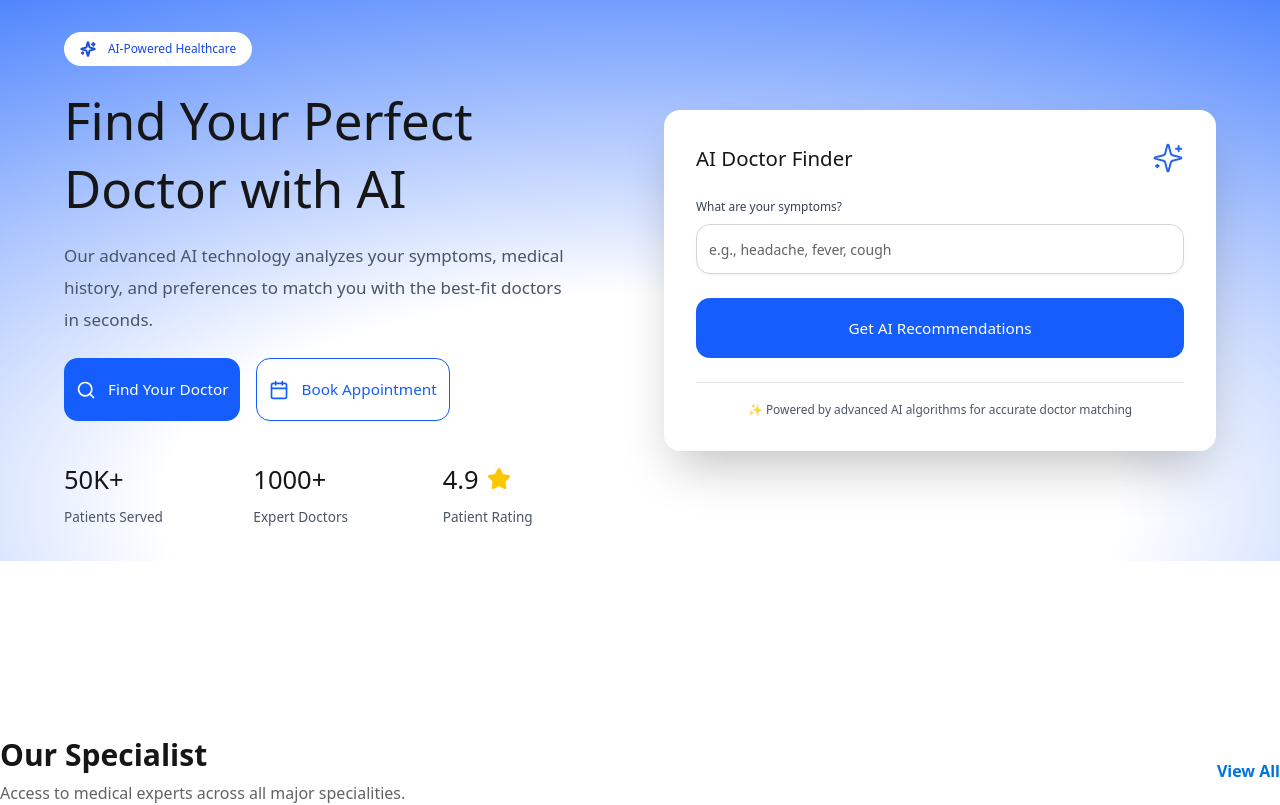
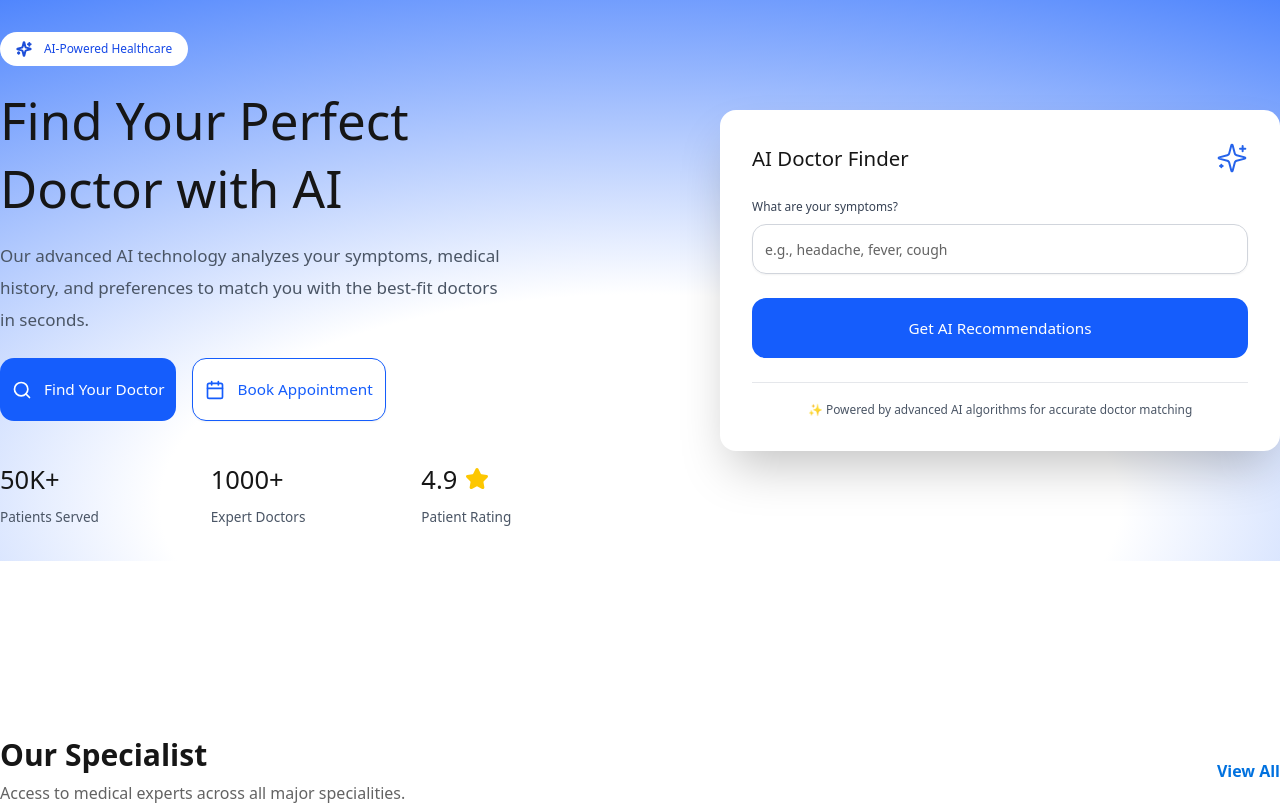
Before and after one commit to MukitHossen7/HealthCare-Frontend, a Next.js app: page / in a window 1280 px wide. Shown: the top 805 px of the page. Built offline with nearby package versions, Linux system fonts and the light colour scheme.

Commit message:
hero section update some design

```diff
--- a/src/components/modules/Home/HeroSection.tsx
+++ b/src/components/modules/Home/HeroSection.tsx
@@ -74,7 +74,7 @@
         }}
       />
       {/* Content Container */}
-      <div className="w-full  py-8  lg:px-16 relative">
+      <div className="w-full py-8 relative">
         <div className="w-11/12 md:w-11/12 lg:w-11/12 xl:container mx-auto">
           <div className="grid grid-cols-1 gap-8 lg:grid-cols-2 lg:gap-12">
             {/* Left Column - Hero Content */}
```
